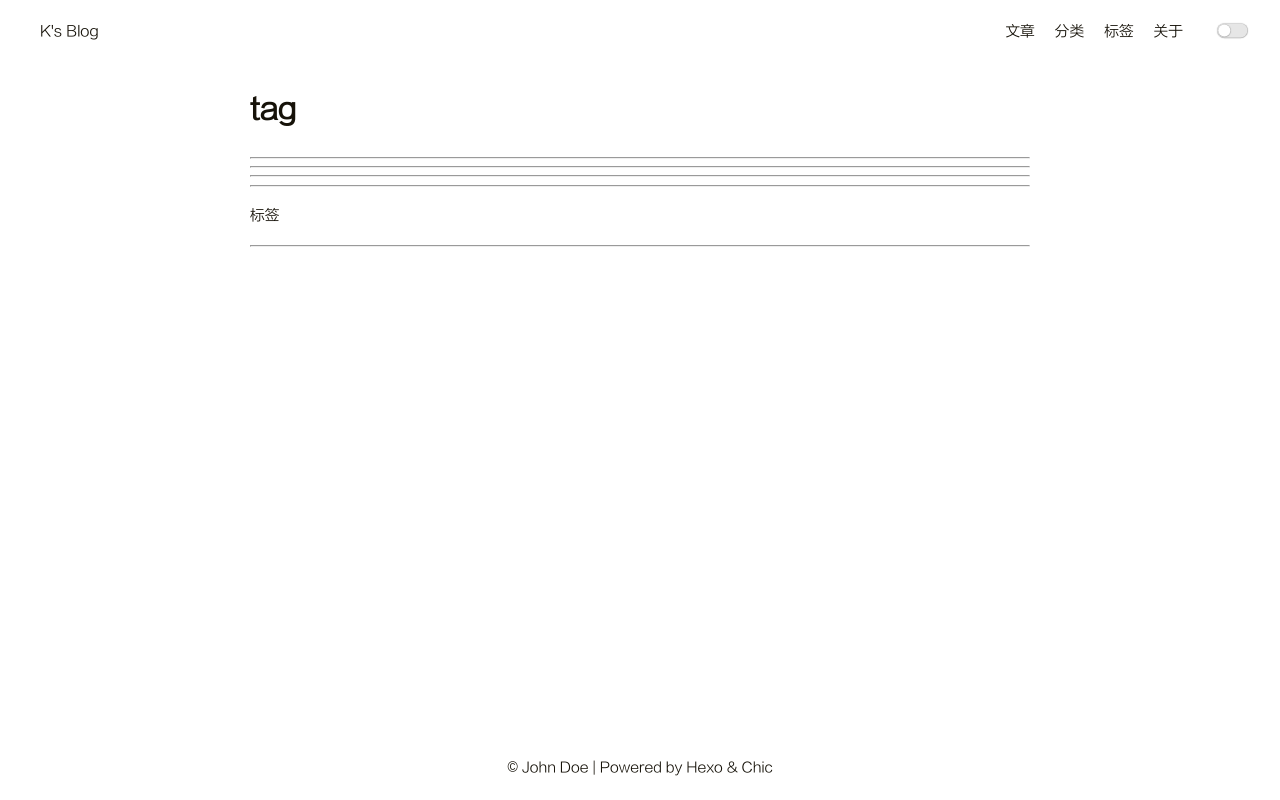
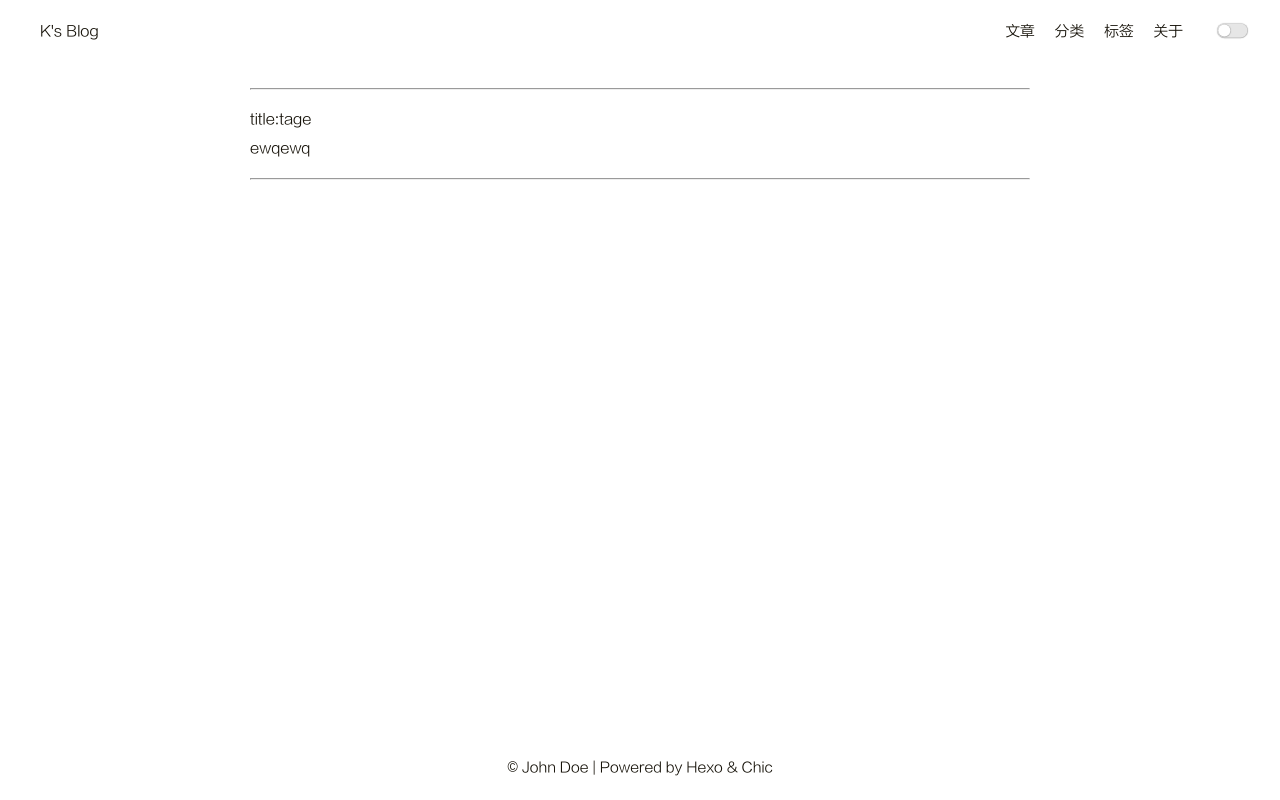
Before and after one commit to code4xy/zkunstudy.github.io, a plain HTML site: page tag/index.html in a window 1280 px wide. Drawn offline with Linux system fonts and the light colour scheme.

Commit message:
Site updated: 2021-08-13 12:07:20

```diff
--- a/tag/index.html
+++ b/tag/index.html
@@ -17,11 +17,11 @@
 
 
 
-<title>tag | KunStudy</title>
+<title>KunStudy</title>
 
 
 
-    <link rel="icon" href="/favicon.ico">
+    <link rel="icon" href="/%E7%BA%BF%E6%80%A7%E6%99%B4%E5%A4%A9.png">
 
 
 
@@ -131,14 +131,11 @@
                 <div class="container">
     <article class="post-wrap page">
 
-        <h2 class="post-title">tag</h2>
+        <h2 class="post-title"></h2>
 
         <section class="post-content">
             <hr>
-<hr>
-<hr>
-<hr>
-<p>标签</p>
+<p>title:tage<br>ewqewq</p>
 <hr>
 
         </section>
```
Also changed, not shown: 2021/08/12/hello-world/index.html (+1 -1 lines), archives/2021/08/index.html (+1 -1 lines), archives/2021/index.html (+1 -1 lines), archives/index.html (+1 -1 lines), category/index.html (+1 -1 lines), index.html (+1 -1 lines), 线性晴天.png (added).
